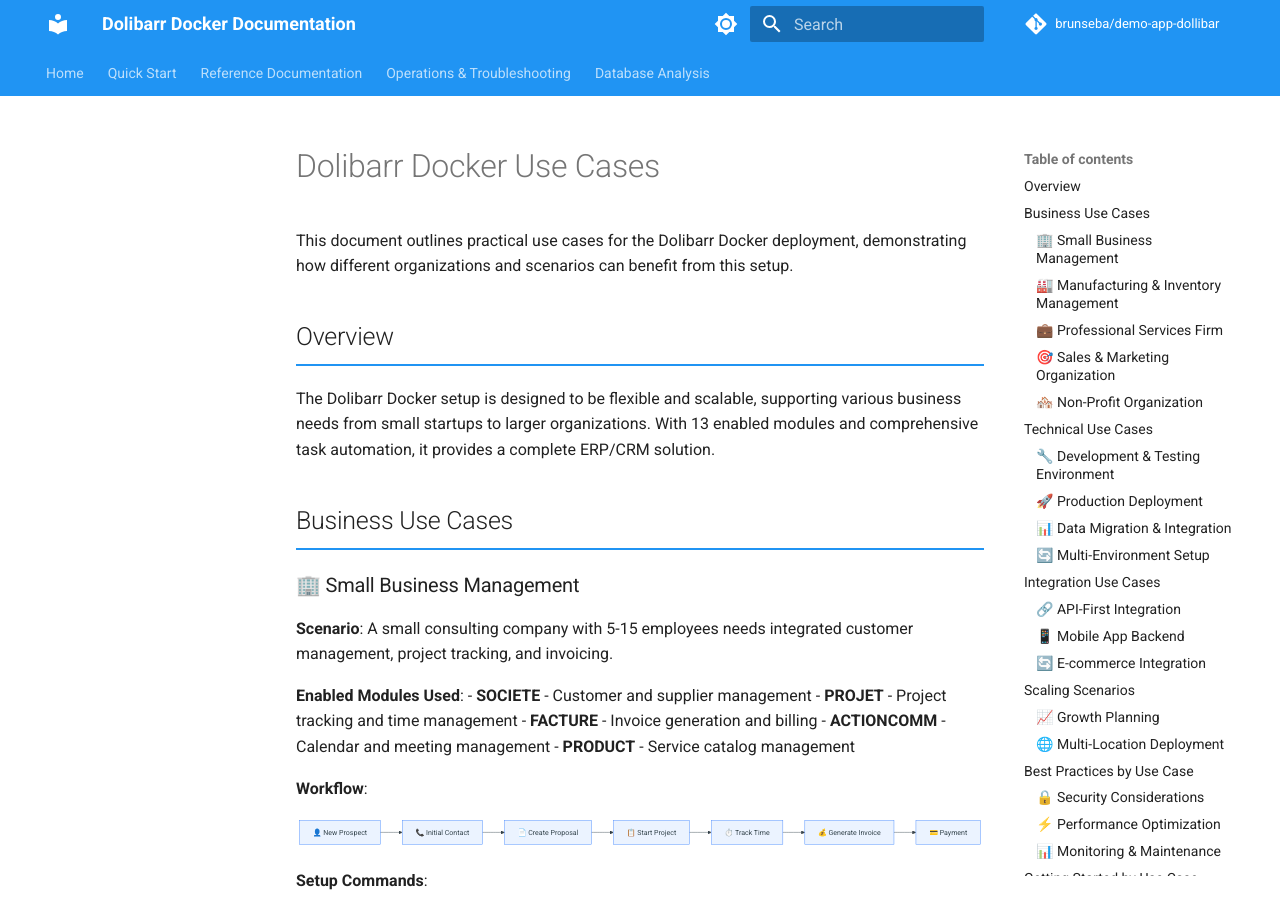
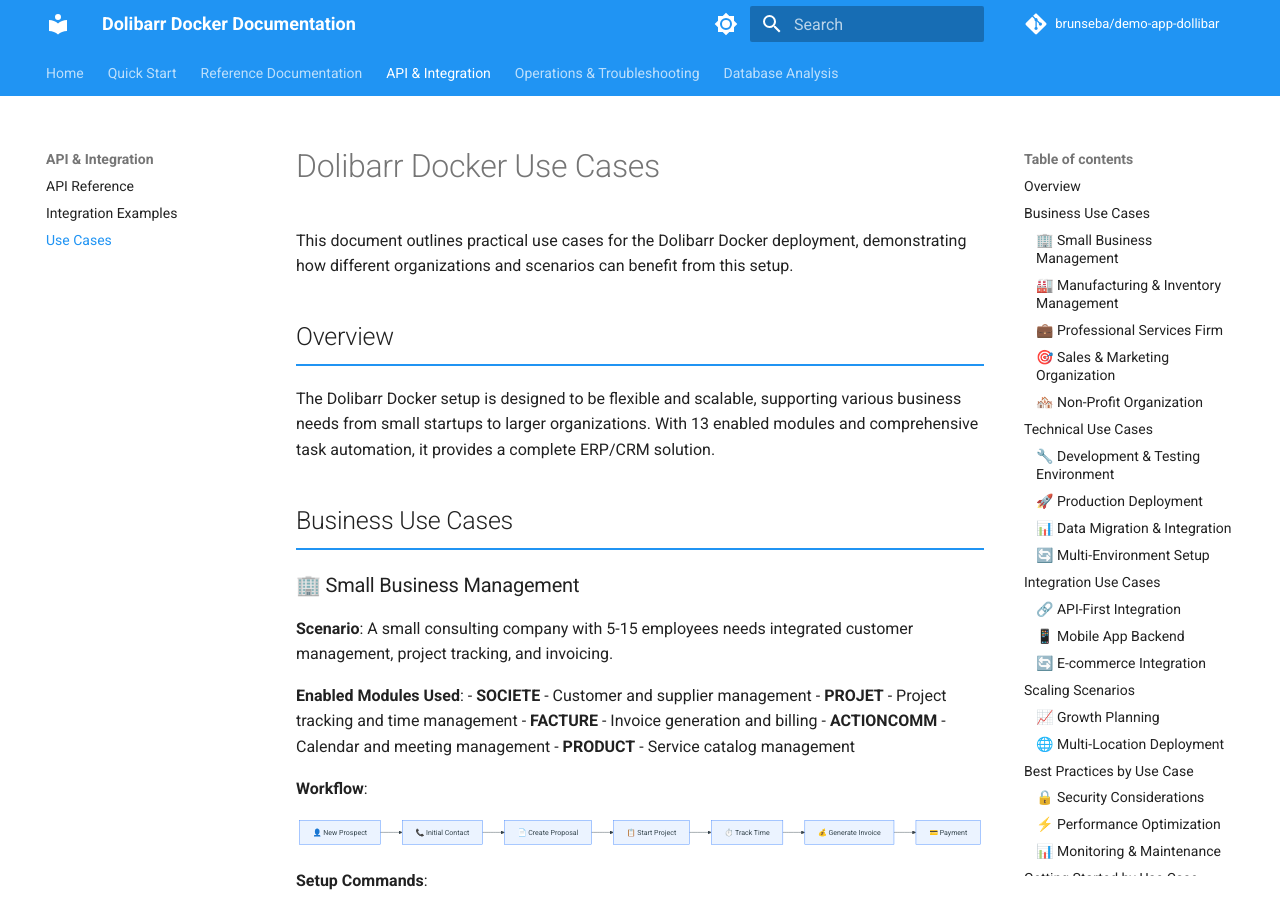
Before and after one commit to brunseba/demo-app-dollibar, an MkDocs documentation site: the page built from docs/use-cases.md, in a window 1280 px wide and 900 px high. Built offline with MkDocs 1.6.1 and Material for MkDocs 9.7.7, drawn with Linux system fonts in a browser that asks for light colours; comment, search, counter and statistics services are not loaded; the version menu is left out.

Commit message:
fix: include all documentation files in MkDocs navigation
- Add missing files to navigation: api-integration-examples.md, api-reference.md, troubleshooting.md, use-cases.md
- Create new 'API & Integration' section for API-related documentation
- Separate reference troubleshooting from general troubleshooting
- Ensure all documentation files are accessible in the site navigation

```diff
--- a/mkdocs.yml
+++ b/mkdocs.yml
@@ -51,8 +51,13 @@
     - Configuration Files: reference/configuration-reference.md
     - API Reference: reference/api-reference.md
     - Tools & Resources: reference/uri.md
+  - API & Integration:
+    - API Reference: api-reference.md
+    - Integration Examples: api-integration-examples.md
+    - Use Cases: use-cases.md
   - Operations & Troubleshooting:
     - Troubleshooting Guide: reference/troubleshooting.md
+    - General Troubleshooting: troubleshooting.md
     - Backup & Restore: backup-restore.md
     - System Architecture: architecture.md
   - Database Analysis:
```
